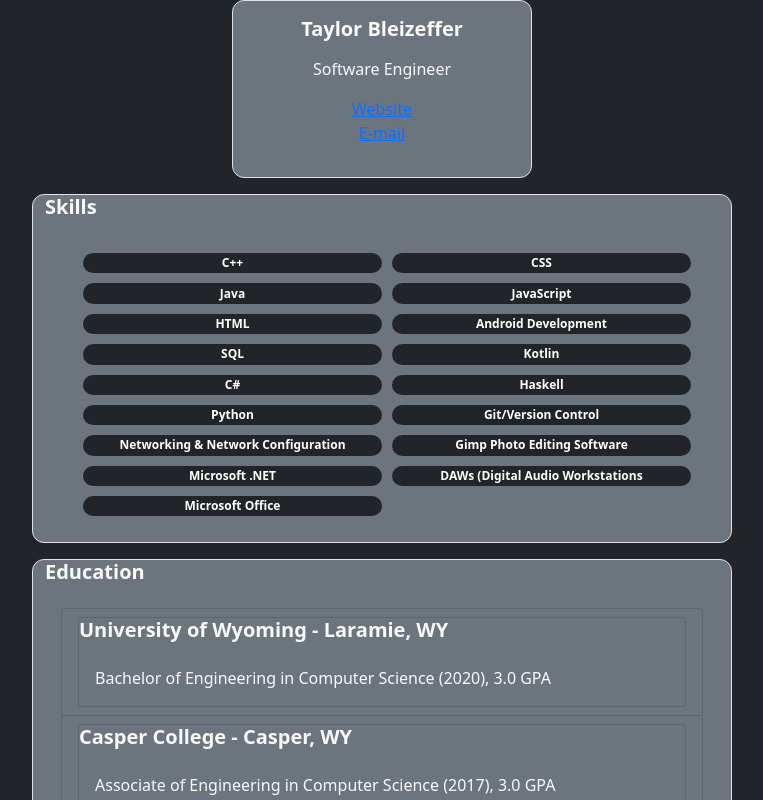
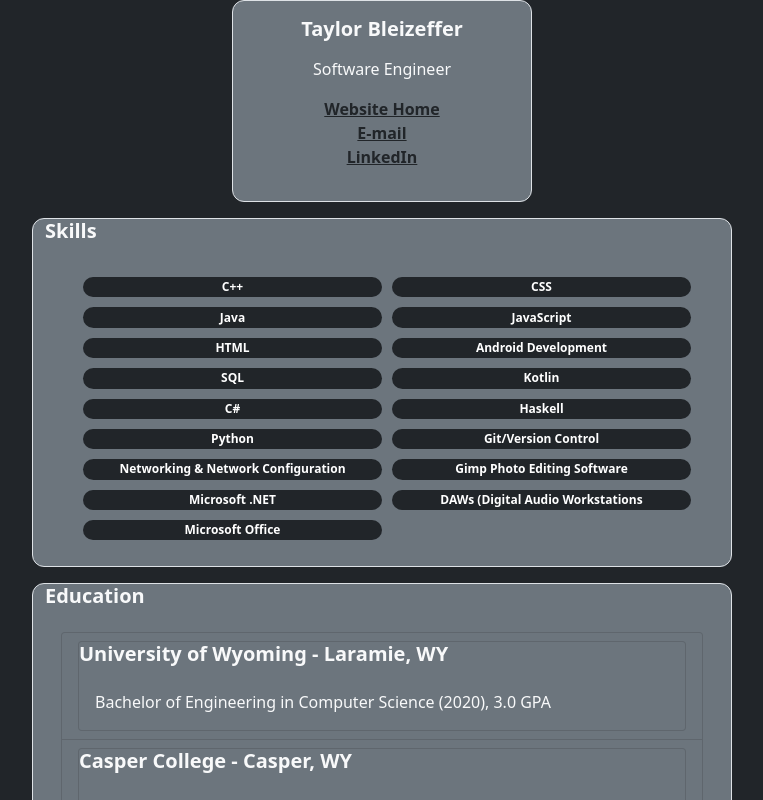
Before and after one commit to tbzeff/my-portfolio, a React (Create React App) app: page /resume in a window 1280 px wide. Shown: the top 800 px of the page, without its empty margins (258-1021 px from the left). Built offline with nearby package versions, Linux system fonts and the light colour scheme.

Commit message:
Fix navigation link behavior on Home and Resume

```diff
--- a/src/components/ContactLinks.js
+++ b/src/components/ContactLinks.js
@@ -46,7 +46,7 @@ const ContactLinks = () => {
                 <Link
                     className="link-dark"
                     to="/resume"
-                    target="_blank" >
+                    >
                     <strong>Resume</strong>
                 </Link>
             </Nav.Item>
--- a/src/components/ResumeTitle.js
+++ b/src/components/ResumeTitle.js
@@ -2,6 +2,7 @@ import React from 'react';
 
 import 'bootstrap/dist/css/bootstrap.min.css';
 import { Card } from 'react-bootstrap';
+import { Link } from 'react-router-dom';
 
 const ResumeTitle = () => (
     <Card className="m-auto text-light bg-secondary border" style={{ borderRadius: '12px' }}>
@@ -9,9 +10,24 @@ const ResumeTitle = () => (
         <Card.Body className="mb-3 m-auto">
             <Card.Text className="text-center">Software Engineer</Card.Text>
             <Card.Text className="text-center">
-                <a href="https://www.taylorbleizeffer.com">Website</a>
+                <Link
+                    className="link-dark"
+                    to="/" ><strong>Website Home</strong>
+                </Link>
                 <br />
-                <a href="mailto:taylorbleizeffer@gmail.com">E-mail</a>
+                <a
+                    className="link-dark"
+                    href="mailto:taylorbleizeffer@gmail.com"
+                    rel="noreferrer noopener"
+                    target="_blank"><strong>E-mail</strong>
+                </a>
+                <br />
+                <a
+                    className="link-dark"
+                    href="https://www.linkedin.com/in/taylor-bleizeffer/"
+                    rel="noreferrer noopener"
+                    target="_blank"><strong>LinkedIn</strong>
+                </a>
             </Card.Text>
         </Card.Body>
     </Card>
```
